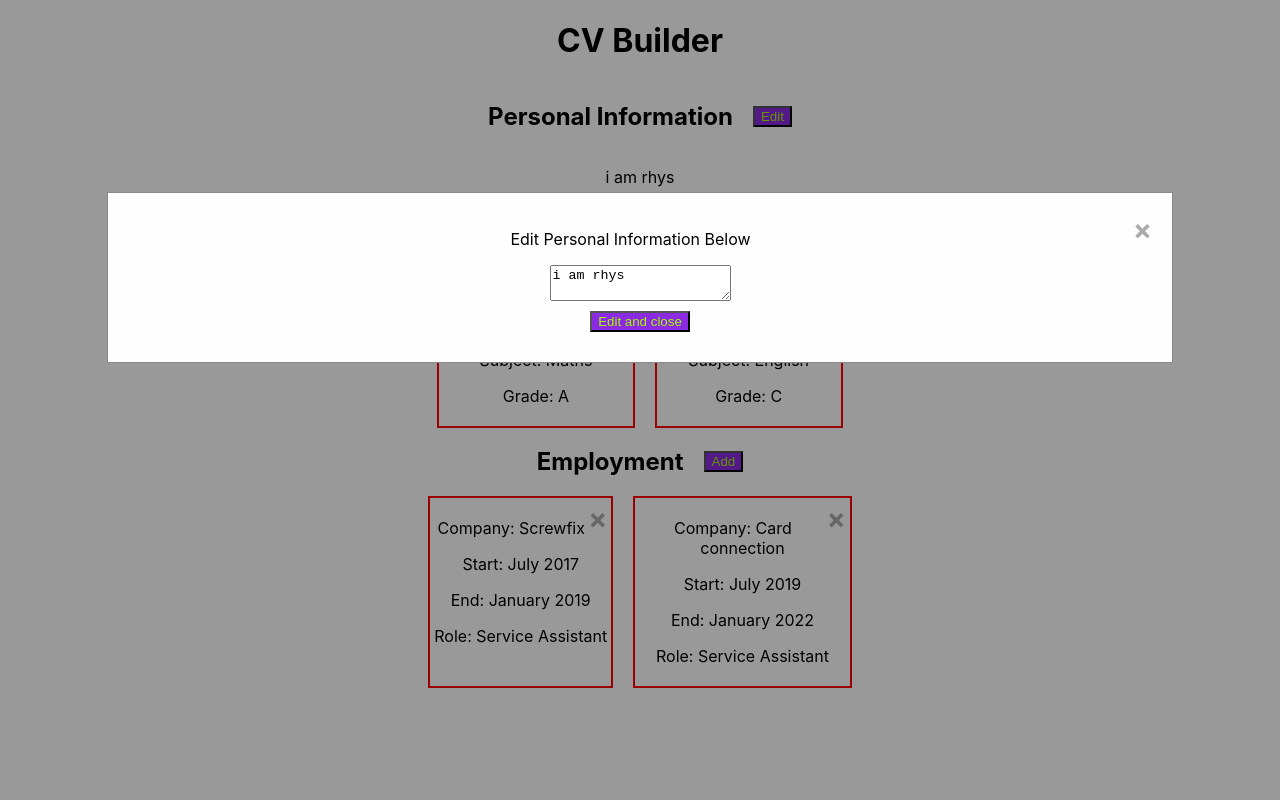
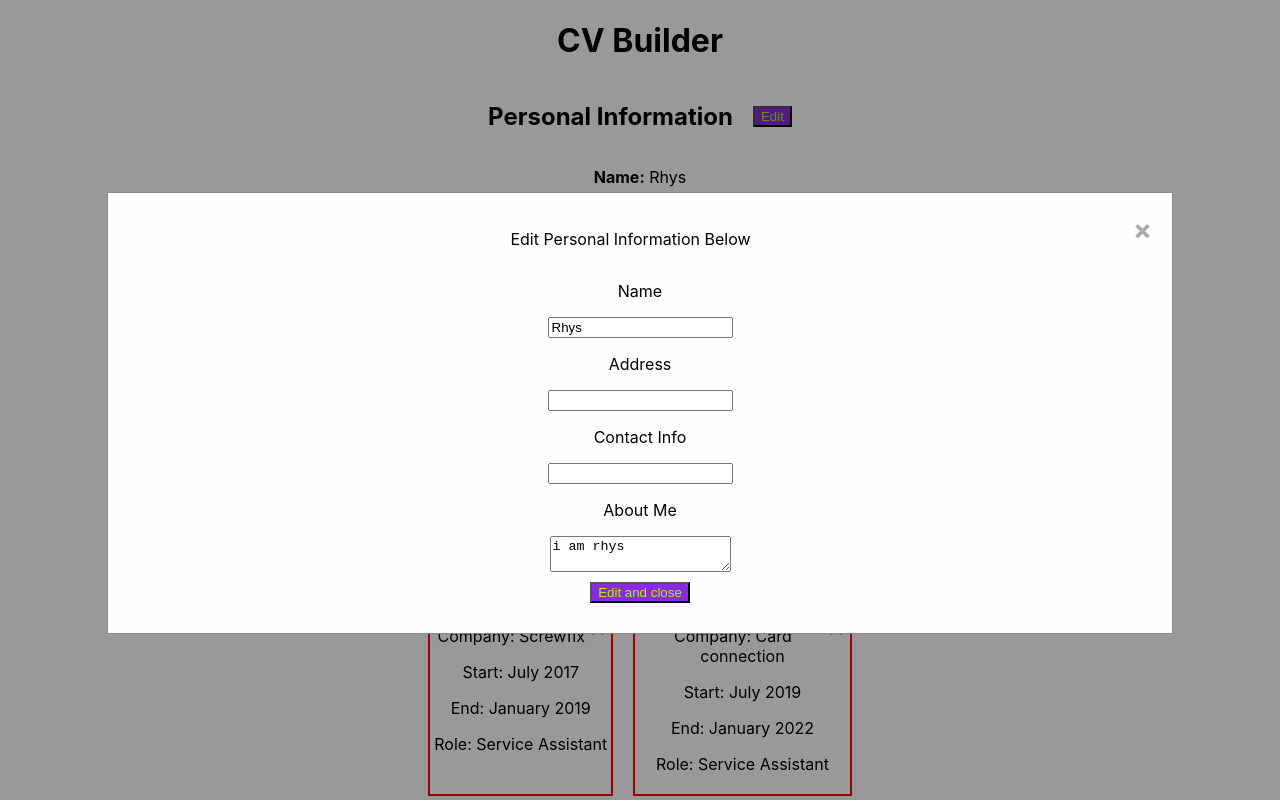
Before and after one commit to rlw92/cv-project, a React (Create React App) app in the folder cv-project/: page / in a window 1280 px wide. Both pictures are taken after a click on the button "Edit". Built offline with nearby package versions, Linux system fonts and the light colour scheme.

Commit message:
Beefed up the personal info section, time to move onto creating a loadout example of the information given and possibly have to group all personal information into an array object

```diff
--- a/cv-project/src/App.js
+++ b/cv-project/src/App.js
@@ -8,26 +8,28 @@ export class App extends Component {
   constructor(props) {
     super(props)
 
+    this.state={
+      PIname:""
+    }
+
+    this.pullData=this.pullData.bind(this)
+
   }
+
+  pullData(data) {
+    this.setState({
+      PIname:data
+    })  }
 
   render() {
     return (
       <div className="skltn">
         <h1 style={{textAlign:"center"}}>CV Builder</h1>
-          <Personalinfo />
+          <Personalinfo func={this.pullData}/>
           <Education />
           <Employment />
 
-      {/* } {this.state.shwMdl  &&  <Modal hide={this.hideModal}/>  }
-        <Header title="Personal Information" edit={this.showModal} info={this.state.PI} fnct={this.chngePI}/>
 
-
-        <Header title="About Me" edit={this.showModal} info={this.state.about} fnct={this.chngeAbout}/>
-        <Header title="Employment History" edit={this.showModal} info={this.state.emplyHis}/>
-        <Header title="Education" edit={this.showModal} info={this.state.education}/>
-        <Header title="Contact" edit={this.showModal} info={this.state.contact}/>
-
-        */ }
 
 
       </div>
--- a/cv-project/src/components/Personalinfo.js
+++ b/cv-project/src/components/Personalinfo.js
@@ -6,20 +6,28 @@ constructor(props) {
   super(props)
 
   this.state = {
-      edit: "i am rhys",
-     shwMdl: false,
-     PI:"i am rhys"
+      shwMdl: false,
+     about:"i am rhys",
+     name:"Rhys",
+     address:"",
+     cntct:""
 
   }
 
 
       this.showModal = this.showModal.bind(this)
       this.hideModal = this.hideModal.bind(this)
-      this.editInfo = this.editInfo.bind(this)
+      this.editAbout = this.editAbout.bind(this)
+      this.editName=this.editName.bind(this)
+      this.editAddress=this.editAddress.bind(this)
+      this.editCont=this.editCont.bind(this)
       this.onSubmitTask = this.onSubmitTask.bind(this)
 
 
 }
+
+
+
       showModal (){
         this.setState({
           shwMdl:true
@@ -32,22 +40,19 @@ constructor(props) {
         })
       }
 
-      editInfo (e){
-        this.setState(
-          {
+      editAbout (e){this.setState({about: e.target.value,})}
+      editName (e){this.setState({name: e.target.value,})}
+      editAddress(e){this.setState({address: e.target.value,})}
+      editCont(e){this.setState({cntct: e.target.value,})}
 
-            edit: e.target.value,
-
-
-          }
-
-        )
-      }
 
       onSubmitTask = (e) => {
         e.preventDefault();
         this.setState({
-          PI: this.state.edit,
+          about: this.state.about,
+          name:this.state.name,
+          address:this.state.address,
+          cntct: this.state.cntct,
           shwMdl: false
         });
       };
@@ -65,10 +70,26 @@ constructor(props) {
         <span className="close" onClick={this.hideModal}>&times;</span>
         <p>Edit Personal Information Below</p>
         <div className="inputs">
+
+       <p>Name</p>
+        <input
+        onChange={this.editName}
+        value={this.state.name}></input>
+       <p>Address</p>
+        <input
+        onChange={this.editAddress}
+        value={this.state.address}></input>
+       <p>Contact Info</p>
+        <input
+        onChange={this.editCont}
+        value={this.state.cntct}></input>
+      <p>About Me</p>
         <textarea
-        onChange={this.editInfo}
-        value={this.state.edit}
+        onChange={this.editAbout}
+        value={this.state.about}
         type="textarea"></textarea>
+
+
         <button onClick={this.onSubmitTask}>Edit and close</button>
       </div>
       </div>
@@ -83,7 +104,10 @@ constructor(props) {
 
         <button onClick={this.showModal}>Edit</button>
         </div>
-        <p>{this.state.PI}</p>
+        <p><strong>Name:</strong> {this.state.name}</p>
+        <p><strong>Address:</strong> {this.state.address}</p>
+        <p><strong>Contact Number:</strong> {this.state.cntct}</p>
+        <p><strong>About:</strong> {this.state.about}</p>
 
         </div>
 
```
